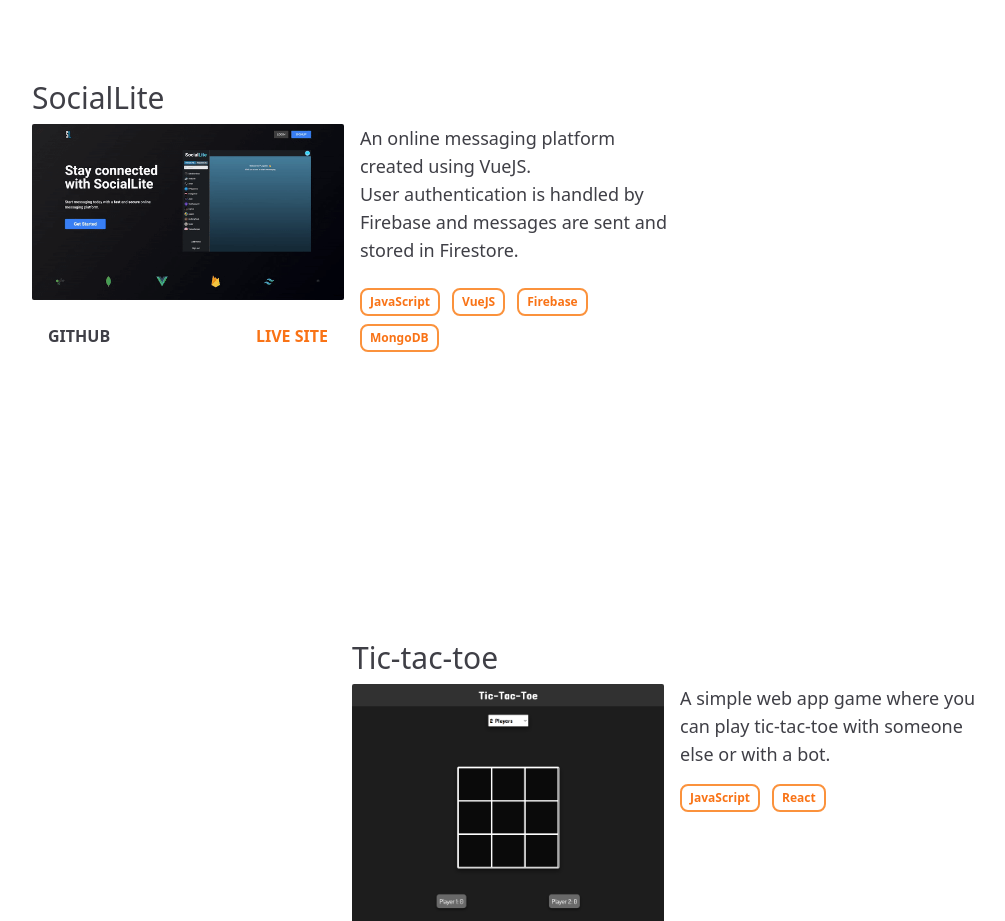
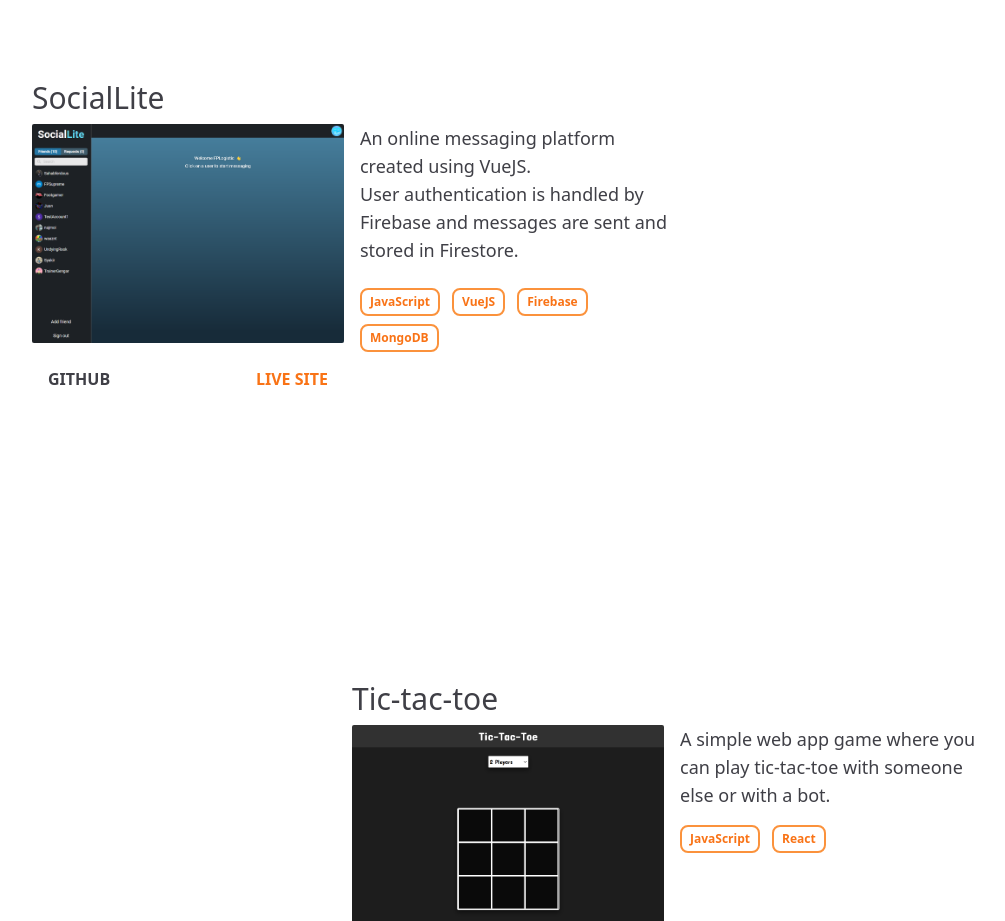
Before and after one commit to FPLCodes/Personal-portfolio, a Next.js app: page / in a window 1280 px wide. Shown: the part 880-1801 px from the top of the page, without its empty margins (128-1133 px from the left). Built offline with nearby package versions, Linux system fonts and the light colour scheme.

Commit message:
Project changes from pic to gif on hover

```diff
--- a/pages/index.tsx
+++ b/pages/index.tsx
@@ -18,6 +18,10 @@ import Cplusplus from "../public/cplusplus.png";
 const Home: NextPage = () => {
   const [option, setOption] = useState(0);
   const [array, setArray] = useState<any[]>([]);
+  const [isHovering, setIsHovered] = useState(false);
+
+  const onMouseEnter = () => setIsHovered(true);
+  const onMouseLeave = () => setIsHovered(false);
 
   const changeOption = () => {
     if (option === 3) setOption(0);
@@ -134,13 +138,28 @@ const Home: NextPage = () => {
             <h1 className="w-full text-3xl">SocialLite</h1>
             <div className="flex flex-col gap-y-2 md:flex-row gap-x-4">
               <div className="w-full flex flex-col row-2 gap-y-6">
+                {isHovering ? (
                   <Image
                     src={SocialLiteDemo}
                     alt="Screenshot of SocialLite"
                     className={
-                    "self-center md:self-start md:w-full rounded-sm transition-all hover:scale-95 drop-shadow-lg"
+                      "self-center md:self-start md:w-full rounded-sm transition-all drop-shadow-lg"
                     }
+                    onMouseEnter={onMouseEnter}
+                    onMouseLeave={onMouseLeave}
                   />
+                ) : (
+                  <Image
+                    src={SocialLite}
+                    alt="Screenshot of SocialLite"
+                    className={
+                      "self-center md:self-start md:w-full rounded-sm transition-all drop-shadow-lg"
+                    }
+                    onMouseEnter={onMouseEnter}
+                    onMouseLeave={onMouseLeave}
+                  />
+                )}
+
                 <div className="flex justify-between px-4">
                   <div className="line">
                     <a
```
Lines whose indentation alone changed are shown as unchanged.
